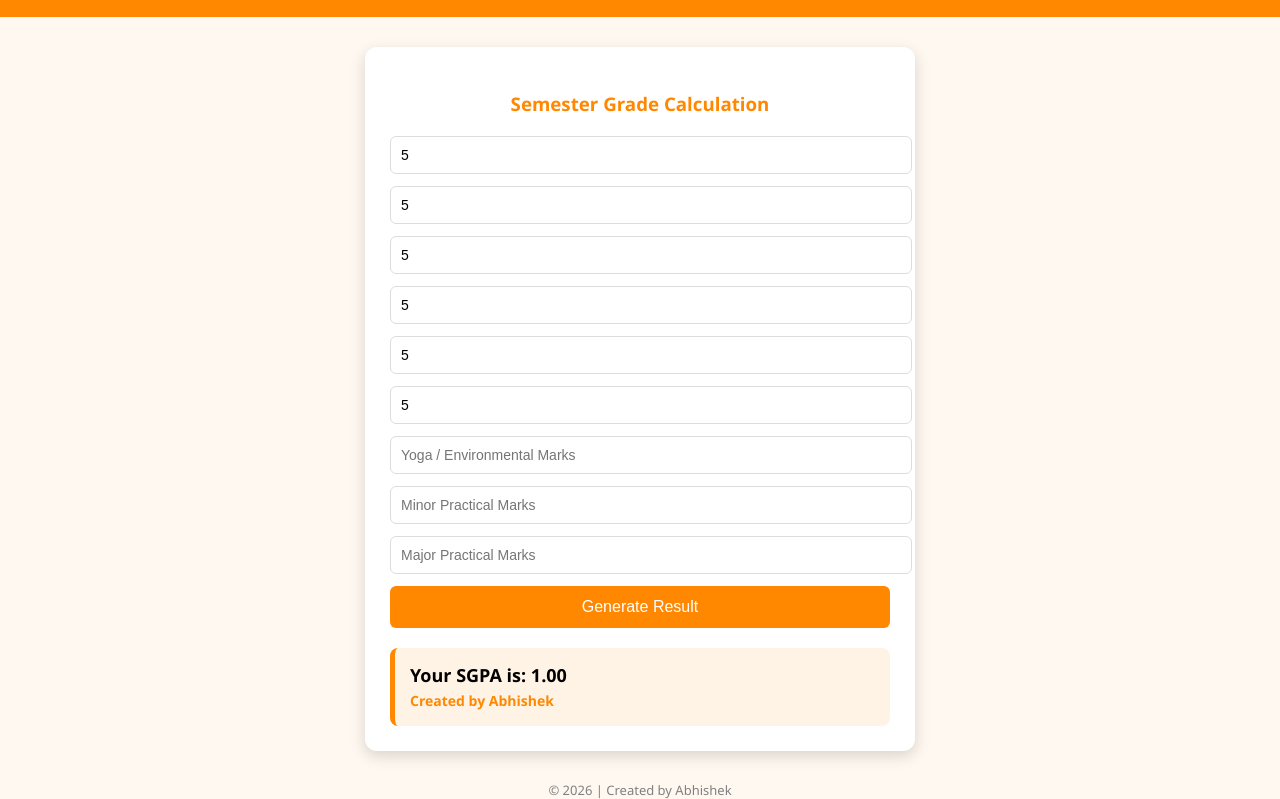
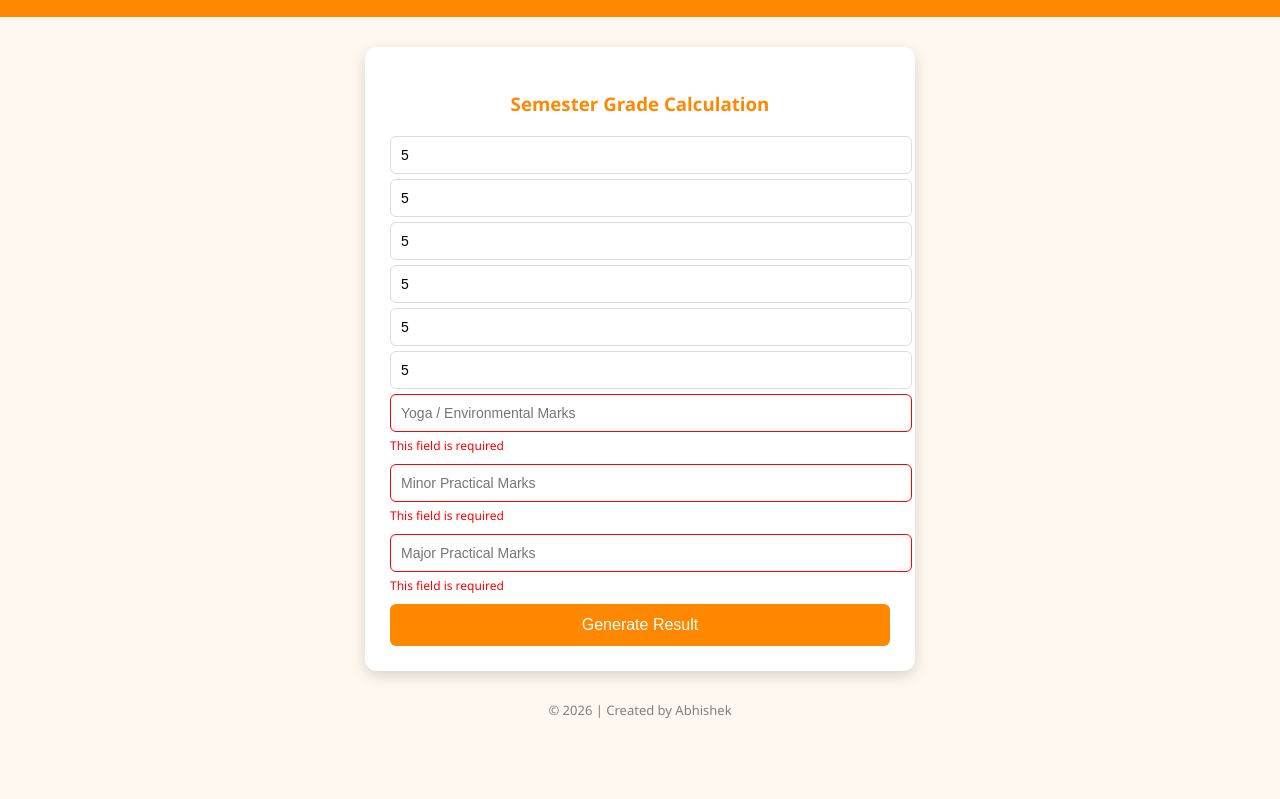
Before and after one commit to abhishekanuragi-coder/bhu-sgpa-calculator, a plain HTML site: page index.html in a window 1280 px wide. Both pictures are taken after typing "5", "5", "5", "5", "5", "5" into the empty fields and a click on the button "Generate Result". Shown: the part 53-852 px from the top of the page. After the commit the page ends 800 px from the top, so only its background shows below. Drawn offline with Linux system fonts and the light colour scheme.

Commit message:
Update index.html

```diff
--- a/index.html
+++ b/index.html
@@ -47,7 +47,7 @@
 input {
     width: 100%;
     padding: 10px;
-            margin-bottom: 12px;
+    margin-bottom: 5px;
     border-radius: 6px;
     border: 1px solid #ddd;
     font-size: 14px;
@@ -56,6 +56,17 @@
 input:focus {
     border-color: #ff8800;
     outline: none;
+}
+
+.error {
+    color: red;
+    font-size: 12px;
+    margin-bottom: 10px;
+    display: none;
+}
+
+.input-error {
+    border: 1px solid red;
 }
 
 button {
@@ -106,7 +117,6 @@
 
 <body>
 
-<!-- HEADER -->
 <div class="header">
     <div class="title">
         BANARAS HINDU UNIVERSITY
@@ -114,26 +124,41 @@
     </div>
 </div>
 
-<!-- MAIN -->
 <div class="container">
     <h3>Semester Grade Calculation</h3>
 
     <input type="number" id="maj" placeholder="Major Theory Marks">
+    <div class="error" id="majError">This field is required</div>
+
     <input type="number" id="min" placeholder="Minor Theory Marks">
+    <div class="error" id="minError">This field is required</div>
+
     <input type="number" id="sec" placeholder="SEC Marks">
+    <div class="error" id="secError">This field is required</div>
+
     <input type="number" id="md" placeholder="MD Marks">
+    <div class="error" id="mdError">This field is required</div>
+
     <input type="number" id="ayu" placeholder="Ayurveda Marks">
+    <div class="error" id="ayuError">This field is required</div>
+
     <input type="number" id="eng" placeholder="English Marks">
+    <div class="error" id="engError">This field is required</div>
+
     <input type="number" id="env" placeholder="Yoga / Environmental Marks">
+    <div class="error" id="envError">This field is required</div>
+
     <input type="number" id="min_p" placeholder="Minor Practical Marks">
+    <div class="error" id="min_pError">This field is required</div>
+
     <input type="number" id="maj_p" placeholder="Major Practical Marks">
+    <div class="error" id="maj_pError">This field is required</div>
 
     <button onclick="calculate()">Generate Result</button>
 
     <div class="result" id="result"></div>
 </div>
 
-<!-- FOOTER -->
 <div class="footer">
     © 2026 | Created by Abhishek
 </div>
@@ -141,15 +166,34 @@
 <script>
 function calculate() {
 
-    let maj = parseInt(document.getElementById("maj").value) || 0;
-    let min = parseInt(document.getElementById("min").value) || 0;
-    let sec = parseInt(document.getElementById("sec").value) || 0;
-    let md = parseInt(document.getElementById("md").value) || 0;
-    let ayu = parseInt(document.getElementById("ayu").value) || 0;
-    let eng = parseInt(document.getElementById("eng").value) || 0;
-    let env = parseInt(document.getElementById("env").value) || 0;
-    let min_p = parseInt(document.getElementById("min_p").value) || 0;
-    let maj_p = parseInt(document.getElementById("maj_p").value) || 0;
+    let fields = ["maj","min","sec","md","ayu","eng","env","min_p","maj_p"];
+    let isValid = true;
+
+    fields.forEach(function(id) {
+        let input = document.getElementById(id);
+        let error = document.getElementById(id + "Error");
+
+        if (input.value === "") {
+            error.style.display = "block";
+            input.classList.add("input-error");
+            isValid = false;
+        } else {
+            error.style.display = "none";
+            input.classList.remove("input-error");
+        }
+    });
+
+    if (!isValid) return;
+
+    let maj = parseInt(document.getElementById("maj").value);
+    let min = parseInt(document.getElementById("min").value);
+    let sec = parseInt(document.getElementById("sec").value);
+    let md = parseInt(document.getElementById("md").value);
+    let ayu = parseInt(document.getElementById("ayu").value);
+    let eng = parseInt(document.getElementById("eng").value);
+    let env = parseInt(document.getElementById("env").value);
+    let min_p = parseInt(document.getElementById("min_p").value);
+    let maj_p = parseInt(document.getElementById("maj_p").value);
 
     let credit = (((Math.floor(maj/10)+1)*3) +
                   ((Math.floor(min/10)+1)*3) +
@@ -164,7 +208,6 @@ function calculate() {
     let sgpa = credit / 20;
 
     let resultBox = document.getElementById("result");
-
     resultBox.style.display = "block";
     resultBox.innerHTML =
         "Your SGPA is: " + sgpa.toFixed(2) +
```
Lines whose indentation alone changed are shown as unchanged.
